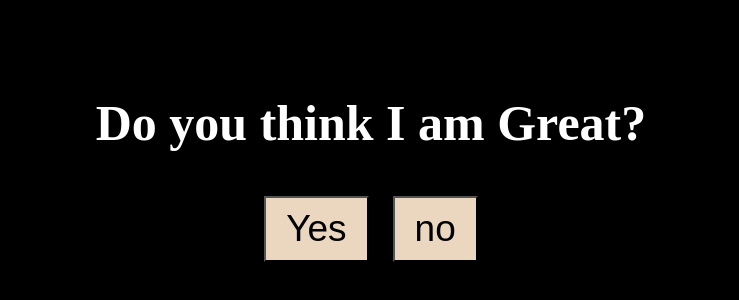
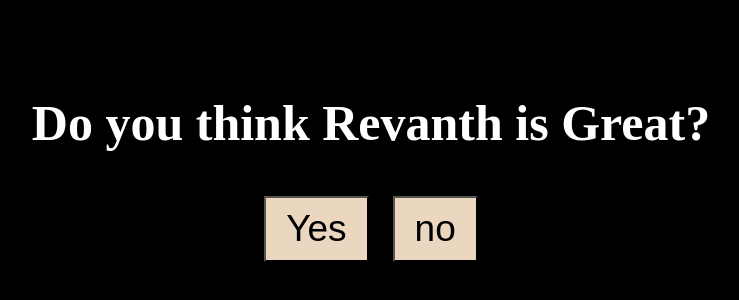
Before and after one commit to revanth-ch/playtime, a plain HTML site: page index.html in a window 1280 px wide. Shown: the part 98-398 px from the top of the page, without its empty margins (269-1008 px from the left). Drawn offline with Linux system fonts and the light colour scheme.

Commit message:
Update index.html

```diff
--- a/index.html
+++ b/index.html
@@ -7,7 +7,7 @@
     <link rel="stylesheet" href="styles.css">
 </head>
 <body>
-    <h1 id="text">Do you think I am Great?</h1>
+    <h1 id="text">Do you think Revanth is Great?</h1>
     <button id="yesbutton">Yes</button>
     <button id="nobutton">no</button>
     <div id="image_carrier"></div>
```
